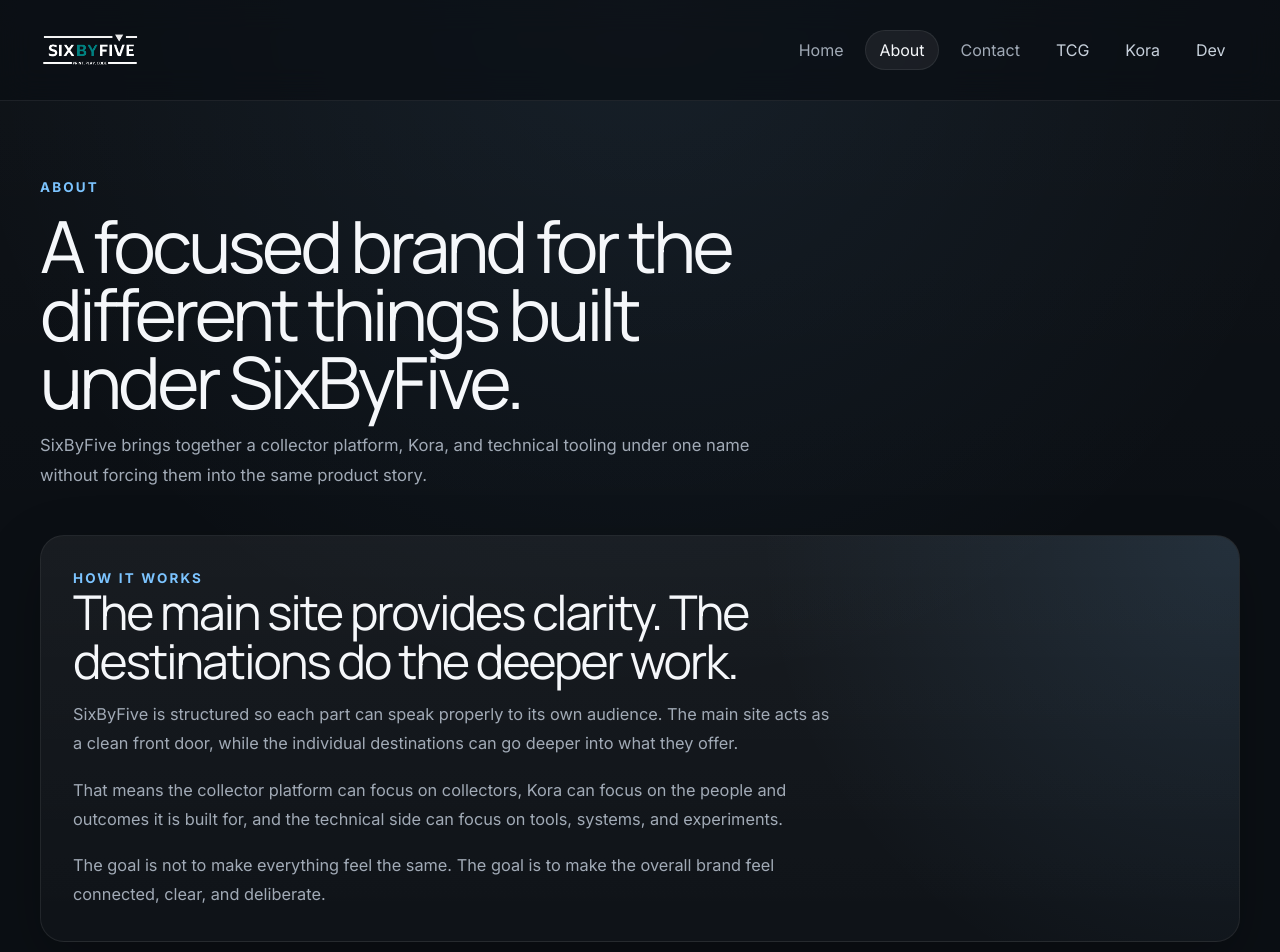
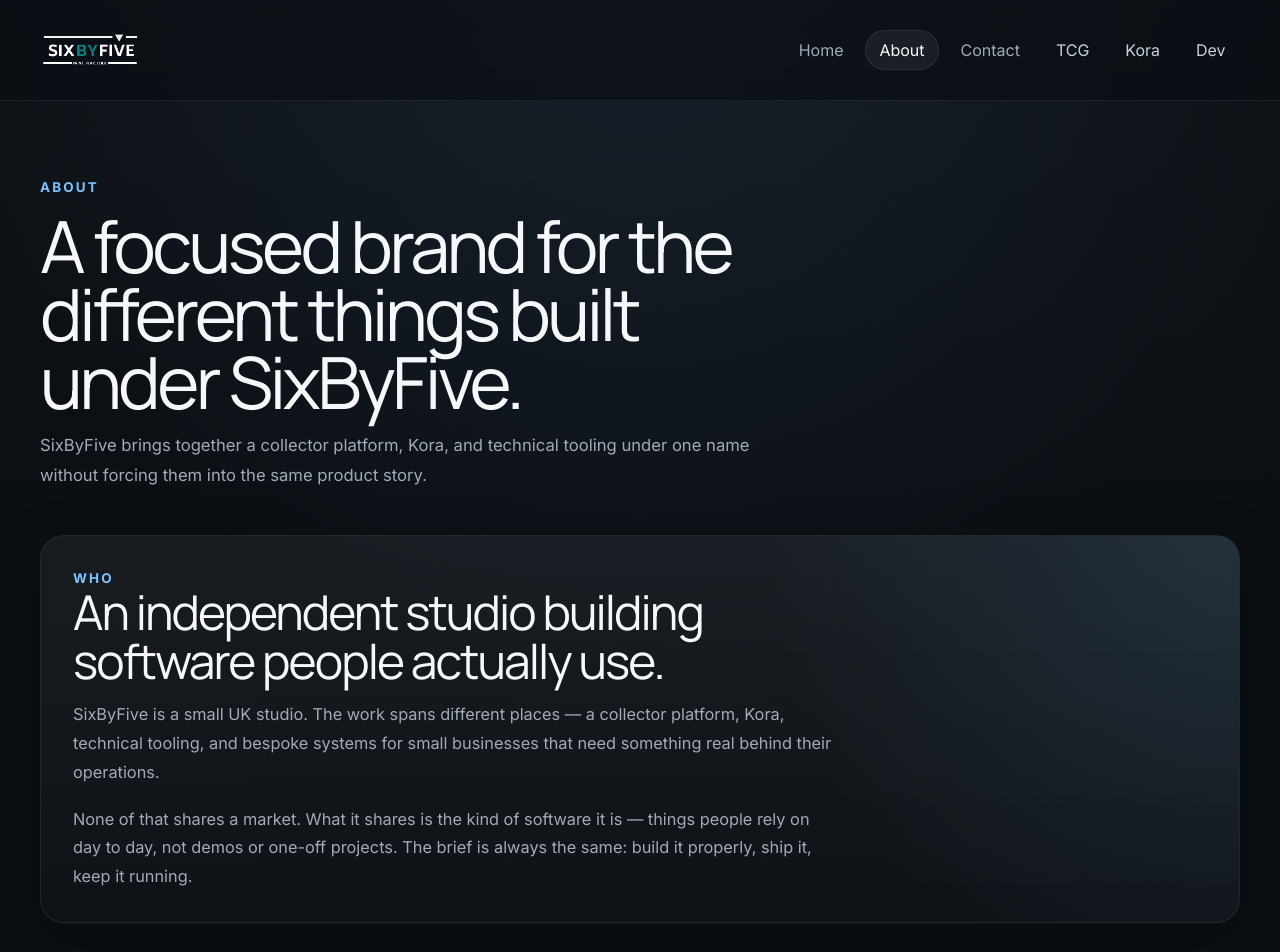
Before and after one commit to FalconChipp/SixByFive-Web, a Next.js app: page /about in a window 1280 px wide. Shown: the top 952 px of the page. Built offline with nearby package versions, Linux system fonts and the light colour scheme.

Commit message:
Update page.js

```diff
--- a/src/app/about/page.js
+++ b/src/app/about/page.js
@@ -54,28 +54,24 @@
         <div className="container">
           <div className="brand-intro surface-panel">
             <div className="brand-intro__content copy-narrow">
-              <p className="section-kicker">How it works</p>
+              <p className="section-kicker">Who</p>
               <h2 className="section-title">
-                The main site provides clarity. The destinations do the deeper work.
+                An independent studio building software people actually use.
               </h2>
 
               <div className="section-copy">
                 <p>
-                  SixByFive is structured so each part can speak properly to its
-                  own audience. The main site acts as a clean front door, while
-                  the individual destinations can go deeper into what they offer.
+                  SixByFive is a small UK studio. The work spans different
+                  places — a collector platform, Kora, technical tooling,
+                  and bespoke systems for small businesses that need
+                  something real behind their operations.
                 </p>
 
                 <p>
-                  That means the collector platform can focus on collectors,
-                  Kora can focus on the people and outcomes it is built for,
-                  and the technical side can focus on tools, systems, and
-                  experiments.
-                </p>
-
-                <p>
-                  The goal is not to make everything feel the same. The goal is
-                  to make the overall brand feel connected, clear, and deliberate.
+                  None of that shares a market. What it shares is the kind
+                  of software it is — things people rely on day to day, not
+                  demos or one-off projects. The brief is always the same:
+                  build it properly, ship it, keep it running.
                 </p>
               </div>
             </div>
```
